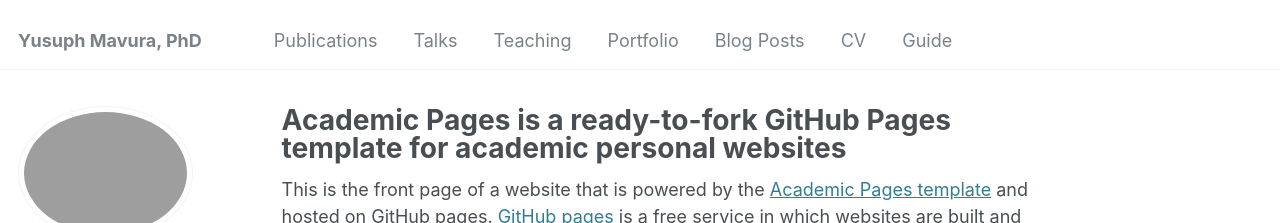
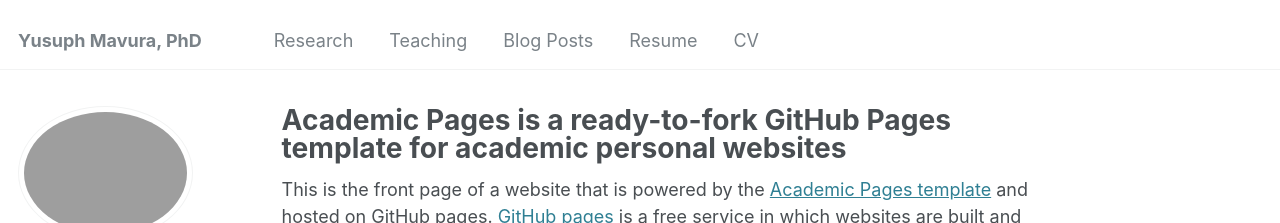
Before and after one commit to ymavura3/yusuph-mavura, a Jekyll site: the page built from _pages/about.md, in a window 1280 px wide. Shown: the top 223 px of the page. Built offline with Jekyll 4.4.1, drawn with Linux system fonts in a browser that asks for light colours; some web fonts are replaced.

Commit message:
Update navigation.yml
Selected the tabs to include

```diff
--- a/_data/navigation.yml
+++ b/_data/navigation.yml
@@ -5,23 +5,17 @@
 # prevent it from being included in the site.
 
 main:
-  - title: "Publications"
-    url: /publications/
-
-  - title: "Talks"
-    url: /talks/
+  - title: "Research"
+    url: /research/
 
   - title: "Teaching"
     url: /teaching/
 
-  - title: "Portfolio"
-    url: /portfolio/
-
   - title: "Blog Posts"
     url: /year-archive/
 
+  - title: "Resume"
+    url: /resume/
+
   - title: "CV"
     url: /cv/
-
-  - title: "Guide"
-    url: /markdown/
```
